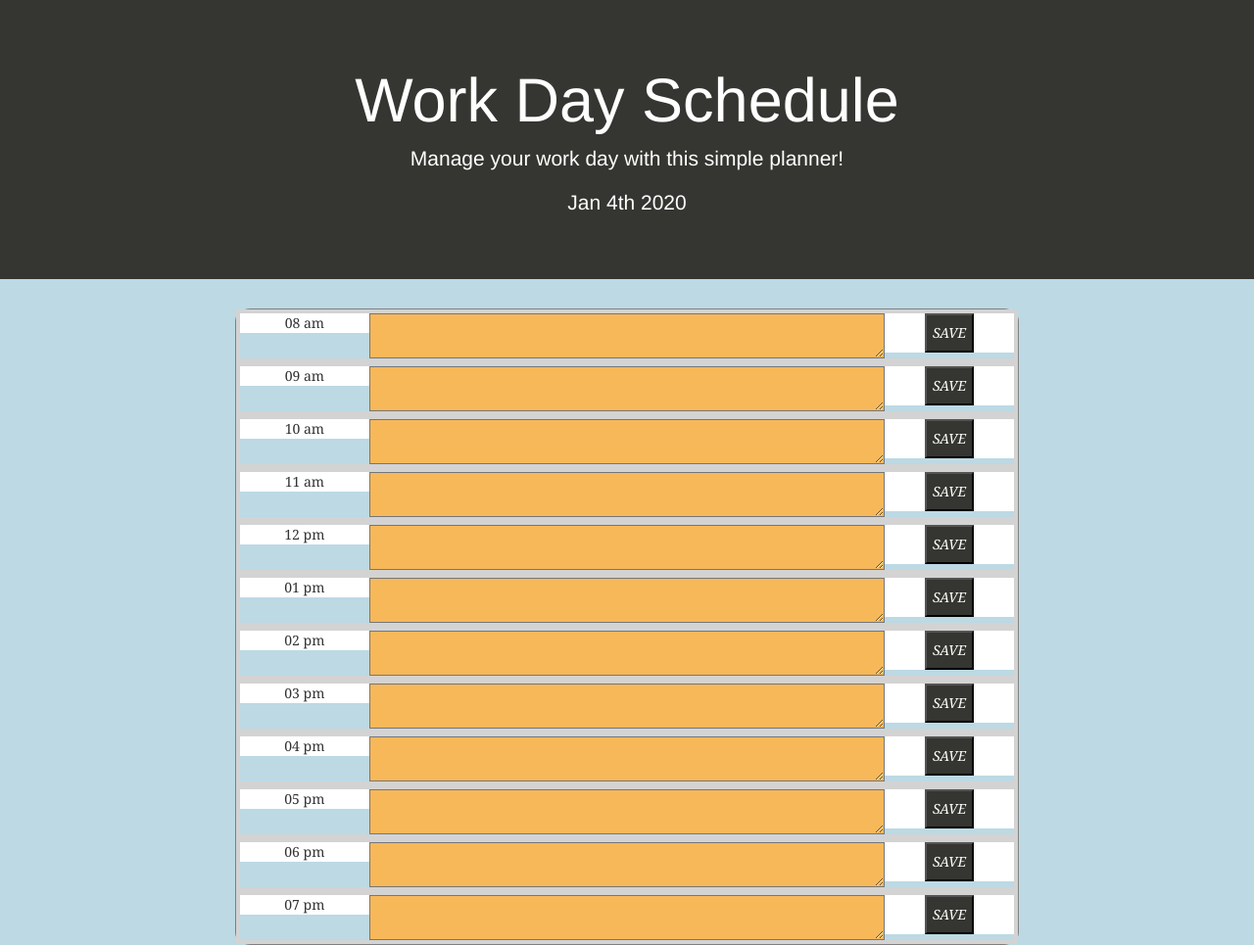
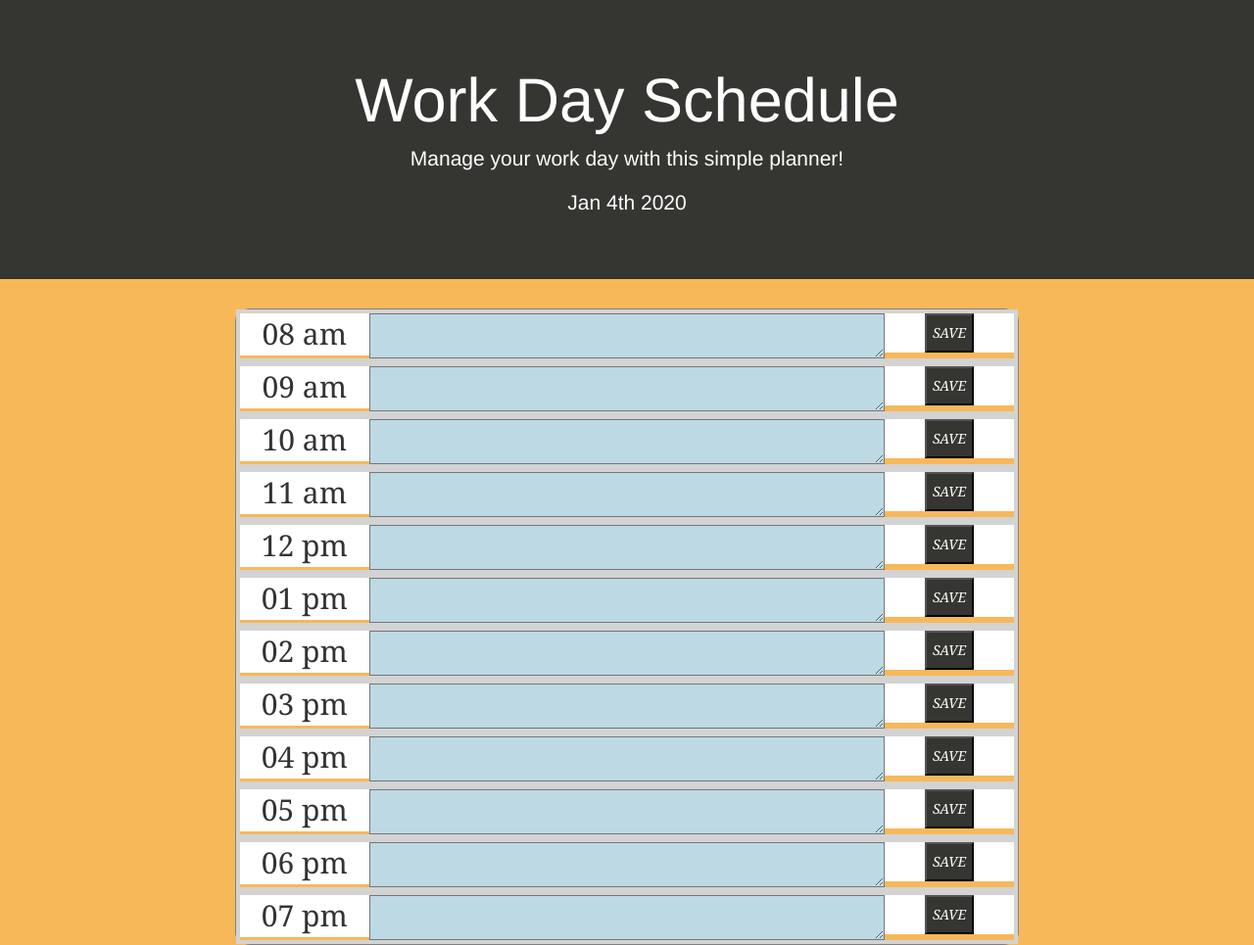
Before and after one commit to andreathomas19460/andreathomas19460.github.io-Planner, a plain HTML site: page index.html in a window 1280 px wide. Shown: the whole page at 98% size. Drawn offline with nearby package versions, Linux system fonts and the light colour scheme.

Commit message:
updated css

```diff
--- a/assets/style.css
+++ b/assets/style.css
@@ -1,5 +1,5 @@
 body{
-     background-color: rgb(188, 217, 228);
+     background-color: rgb(247,184, 90);
 }
 
 #currentDate{
@@ -28,6 +28,10 @@ button{
     height: 40px;
 }
 
+.time{
+    font-size: 30px;
+}
+
 .timeRows {
     border: solid 4px lightgrey;
 }
@@ -41,7 +45,7 @@ button{
 }
 
 .future {
-    background-color: rgb(247, 184, 90);
+    background-color: rgb(188, 217, 228);
 }
 
 .saveBtn {
--- a/javascript/planner.js
+++ b/javascript/planner.js
@@ -6,7 +6,7 @@ createTimeRow();
 createInputBlock();
 createSaveBlock();
 blockColor();
-local();
+
 
 
 function currentDate(){
@@ -43,7 +43,7 @@ function createInputBlock(time, text) {
 function createSaveBlock(time){
     var saveBtn = $('<button><i class="fas fa-save">SAVE</i></button>');
     saveBtn.attr("data-time", time);
-    saveBtn.addClass("saveBtn w-90 h-90");
+    saveBtn.addClass("saveBtn");
 
     return $("<div>").addClass("col-md-2").append(saveBtn);
 }
@@ -57,11 +57,12 @@ $(".saveBtn").click(function() {
     console.log(planData)
 })
 
+local();
+
 function local() {
     planData = localStorage.getItem("planData") != null
         ? JSON.parse(localStorage.getItem("planData")) : new Array(12);
 }
-
 
 function blockColor(element, timeSelected) {
     if (timeSelected < time) {
```
